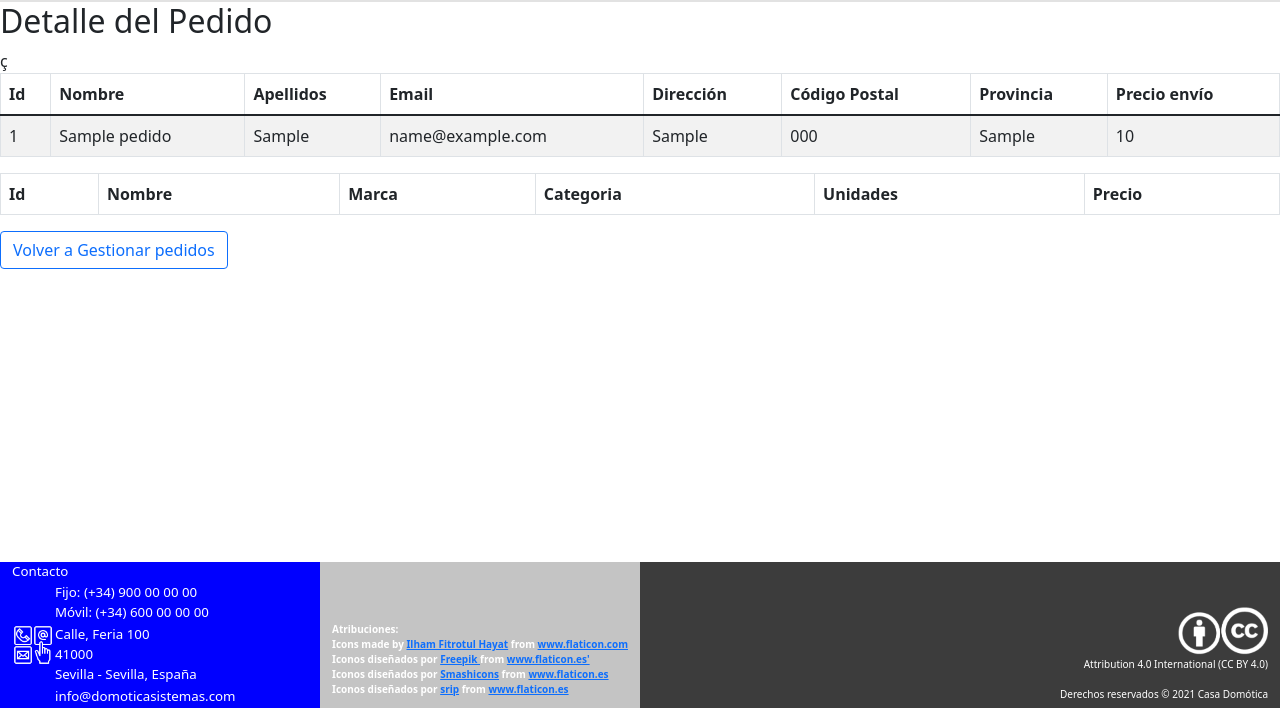
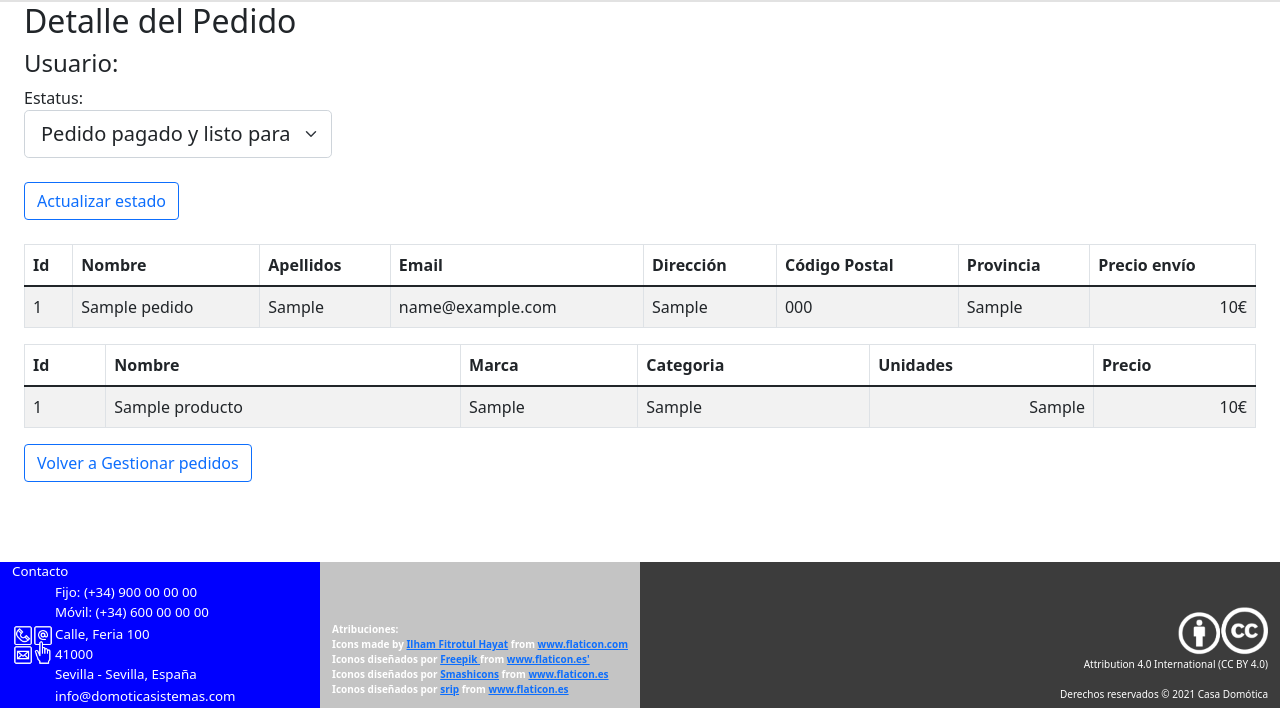
Before and after one commit to RonGarciaGuerrero/ProyectoIntegrado, a PHP site: page /web/mostrarDetallePedido.php?idPedido=1 in a window 1280 px wide. Shown: the part 83-800 px from the top of the page. Run offline with PHP 8.4, Linux system fonts and the light colour scheme; the visitor is signed in with stand-in values (Sample User, id 1); tables that the repository leaves empty or names only in its code hold one stand-in row (values such as "Sample post"); lists and menus that the app fills with data are empty.

Commit message:
Cambio del estado del pedido funcionando, listar detalle de los productos funcionando

```diff
--- a/casaConectada/php/checkout.php
+++ b/casaConectada/php/checkout.php
@@ -13,8 +13,10 @@
     public $cp;
     public $provincia;
     public $precioEnvio;
+    public $estatus;
+    public $productos;
 
-    function __construct($id,$nombre,$apellidos,$email,$direccion,$cp,$provincia,$precioEnvio){
+    function __construct($id,$nombre,$apellidos,$email,$direccion,$cp,$provincia,$precioEnvio, $estatus, $productos){
 
         $this->id=$id;
         $this->nombre=$nombre;
@@ -24,6 +26,8 @@
         $this->cp=$cp;
         $this->provincia=$provincia;
         $this->precioEnvio=$precioEnvio;
+        $this->estatus = $estatus;
+        $this->productos=$productos;
 
     }
 
@@ -169,11 +173,46 @@
     static function obtenerPedido($idPedido){
         $sentencia = "SELECT * FROM pedidos WHERE id=$idPedido";
         $result = mysqli_fetch_array(DB::query($sentencia),MYSQLI_ASSOC);
-        return new Pedido($result['id'],$result['nombre'],$result['apellidos'],$result['email'],$result['direccion'],$result['codigo_postal'],$result['provincia'],$result['precio_envio']);
+        $productos = Array();
+
+        $sentenciaDetalle = "SELECT * FROM pedidos_productos JOIN productos ON pedidos_productos.id_producto = productos.id WHERE pedidos_productos.id_pedido=$idPedido";
+
+        $queryDetalle = DB::query($sentenciaDetalle);
+        while( $resultDetalle = mysqli_fetch_array($queryDetalle, MYSQLI_ASSOC)){
+            array_push($productos, $resultDetalle);
+        }
+
+        return new Pedido($result['id'],$result['nombre'],$result['apellidos'],$result['email'],$result['direccion'],$result['codigo_postal'],$result['provincia'],$result['precio_envio'], $result['estatus'], $productos);
 
     }
 
+    static function actualizarEstado(){
+        $errores=[];//se crea un array que contendrá los errores
+        $estatus=$_REQUEST['estatus'];
+        $id=$_REQUEST['id'];
+
+        try{//se meten los datos del pedido en la bbdd
+            $sentencia = "UPDATE pedidos SET estatus = '$estatus' WHERE id = $id";
+
+            DB::query($sentencia);
+
+        }catch(Exception $e){
+            $errores[]=$e->getMessage();//añado el mensaje del error
+        }
+
+        //se imprime un objeto json haya errores o no
+        if(sizeof( $errores) > 0){
+            return json_encode(array('guardado'=>false,'mensaje'=>$errores));
+        }else{
+            return json_encode(array('guardado'=>true,'idPedido'=>$id));
+        }
+    }
+
 }
+
+
+
+
 //cuando esta clase se usa directamente sin llamada AJAX los if dan error porque el parametro funcion no esta en el request, para eso se añade el array_key_exist
 if(array_key_exists('funcion',$_REQUEST) && $_REQUEST['funcion']=='guardarPedido'){
     print(Pedido::guardarPedido());
@@ -187,4 +226,9 @@
     print(Pedido::eliminarPedidoBbdd());
 }
 
+
+if(array_key_exists('funcion',$_REQUEST) && $_REQUEST['funcion']=='actualizar'){
+    print(Pedido::actualizarEstado());
+}
+
 ?>
--- /dev/null
+++ b/casaConectada/scripts/gestionarPedidosAdmin.js
@@ -0,0 +1,24 @@
+$("document").ready(function() {
+    $("#estatus-pedido").submit(function(e){
+        e.preventDefault();
+
+        $.ajax({
+            type:"POST",//Porque se estan modificando datos en la bbdd
+            url: "../PHP/checkout.php",
+            data: {
+                'funcion':'actualizar',
+                'estatus':$('#estatus').val(),
+                'id': $('#idpedido').val(),
+                  },
+            //traditional:"true",
+            dataType: "json",
+            success : function(result){
+                console.log(result);
+                alert("Actualizado");
+            },
+            error : function(XHR, status){
+                alert("No se ha podido conectar con la base de datos para realizar el pedido");
+           }
+          });
+    })
+})
--- a/casaConectada/web/mostrarDetallePedido.php
+++ b/casaConectada/web/mostrarDetallePedido.php
@@ -11,6 +11,10 @@
   }
 
   $idPedido = $_REQUEST['idPedido'];
+  if($idPedido == null){
+    header('Location: ../web/login.html?error=noautenticado');//se redirige a login
+    die();
+  }
   $pedido = Pedido::obtenerPedido($idPedido);
 ?>
 <!DOCTYPE html>
@@ -24,7 +28,7 @@
         <meta charset="UTF-8" />
         <script src="../scripts/jquery-3.6.0.js"></script>
         <script src="../scripts/bootstrap.bundle.min.js"></script>
-        <!-- <script src="../scripts/gestionarProductos.js"></script> -->
+        <script src="../scripts/gestionarPedidosAdmin.js"></script>
         <link rel="stylesheet" href="../css/bootstrap.min.css">
 
     </head>
@@ -46,13 +50,27 @@
               </nav>
           </header>
         <main>
-            <h2>Detalle del Pedido</h2>
+            <h2 class="px-4">Detalle del Pedido</h2>
+            <h4 class="px-4">Usuario:</h4>
+            <h6 class="px-4">
             <?php
               print($usuario -> nombre . ' ' . $usuario -> apellidos);
             ?>
+            </h6>
+            <!-- Aqui muestro los datos del cliente -->
+            <div class="table-responsive px-4" id="tablaCliente">
+              Estatus:
+              <form id="estatus-pedido">
+                <input type="hidden" id="idpedido" value="<?php echo $idPedido?>">
 
-            <!-- Aqui muestro los datos del cliente -->
-            <div class="table-responsive" id="tablaCliente">
+                <select class="form-select form-select-lg w-25" id="estatus">
+                  <option value="CREADO" <?php if($pedido -> estatus == "CREADO"){ echo "selected"; }?>>Pedido creado</option>
+                  <option value="PAGADO" <?php if($pedido -> estatus == "PAGADO"){ echo "selected"; }?>>Pedido pagado y listo para procesar</option>
+                  <option value="ENVIADO" <?php if($pedido -> estatus == "ENVIADO"){ echo "selected"; }?>>Pedido enviado al cliente</option>
+                  <option value="ENTREGADO" <?php if($pedido -> estatus == "ENTREGADO"){ echo "selected";}?>>Pedido entregado al cliente</option>
+                </select>
+              <button class="my-4 btn btn-outline-primary" type="submit">Actualizar estado</button>
+              </form>
               <table class="table table-striped table-hover table-bordered" >
                 <thead>
                   <th>Id</th>
@@ -66,21 +84,21 @@
                 </thead>
                 <tbody>
                   <tr>
-                    <td><?php print($pedido -> id)?></td>ç
+                    <td><?php print($pedido -> id)?></td>
                     <td><?php print($pedido -> nombre)?></td>
                     <td><?php print($pedido -> apellidos)?></td>
                     <td><?php print($pedido -> email)?></td>
                     <td><?php print($pedido -> direccion)?></td>
                     <td><?php print($pedido -> cp)?></td>
                     <td><?php print($pedido -> provincia)?></td>
-                    <td><?php print($pedido -> precioEnvio)?></td>
+                    <td class="text-end"><?php print($pedido -> precioEnvio)?>€</td>
                   </tr>
 
                 </tbody>
               </table>
             </div>
             <!-- Aqui muestro los productos -->
-            <div class="table-responsive" id="tablaProductos">
+            <div class="table-responsive px-4" id="tablaProductos">
               <table class="table table-striped table-hover table-bordered" >
                 <thead>
                   <th>Id</th>
@@ -93,12 +111,22 @@
                   <th>Precio</th>
                 </thead>
                 <tbody>
+                  <?php foreach($pedido -> productos as $item){ ?>
+                    <tr>
+                      <td><?php print($item['id_producto'])?></td>
+                      <td><?php print($item['nombre'])?></td>
+                      <td><?php print($item['marca'])?></td>
+                      <td><?php print($item['categoria'])?></td>
+                      <td class="text-end"><?php print($item['cantidad'])?></td>
+                      <td class="text-end"><?php print($item['precio_unitario'])?>€</td>
 
+                    </tr>
+                  <?php } ?>
                 </tbody>
               </table>
             </div>
 
-            <button href="./gestionarPedidos.php" type="button" class="btn btn-outline-primary">Volver a Gestionar pedidos </button>
+            <button href="./gestionarPedidos.php" type="button" class="mx-4 btn btn-outline-primary">Volver a Gestionar pedidos </button>
 
             <div style="height: 10px;"></div>
         </main>
```
